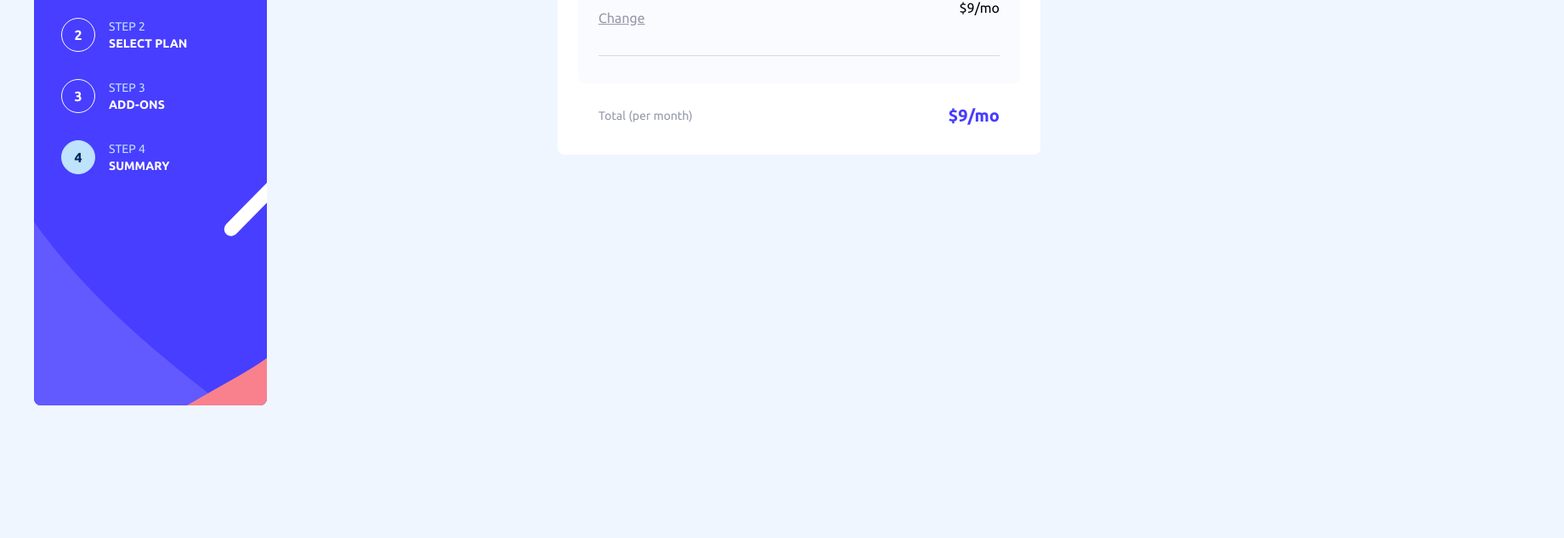
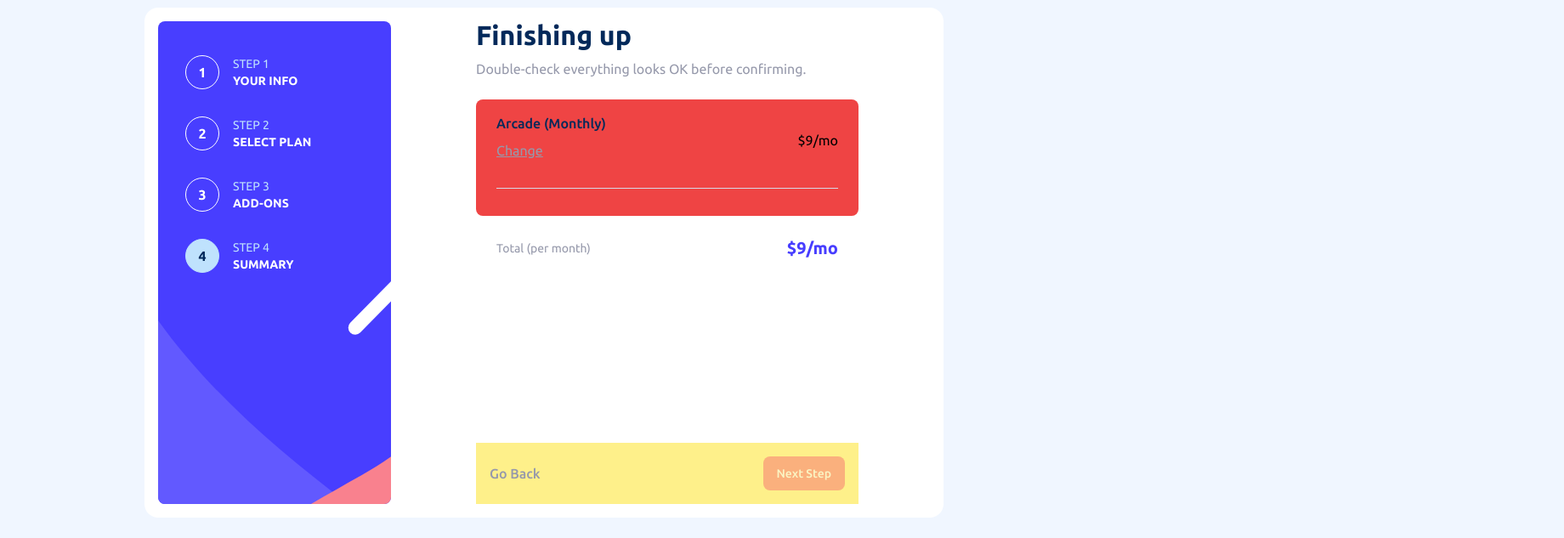
Before and after one commit to DeyanTopalov/multi-step-form, a Next.js app: page / in a window 1280 px wide. Shown: the part 91-724 px from the top of the page at 85% size, 1840 px wide, since content can reach past the window. Built offline with nearby package versions, Linux system fonts and the light colour scheme.

Commit message:
updates 24.08

```diff
--- a/app/page.tsx
+++ b/app/page.tsx
@@ -2,7 +2,7 @@ import { FormCard } from "@components/FormCard";
 
 export default function Home() {
   return (
-    <section className="h-full w-full">
+    <section className="-z-10 h-full w-full max-w-[58.75rem] md:h-auto md:place-self-center md:overflow-hidden md:rounded-2xl md:bg-white md:p-4 md:pr-[6.25rem]">
       <FormCard />
     </section>
   );
--- a/components/FormCard.tsx
+++ b/components/FormCard.tsx
@@ -24,11 +24,11 @@ export const FormNav = ({ currentStep }: { currentStep: number }) => {
       </div>
       <ol
         role="list"
-        className="mt-8 flex items-center justify-center gap-4 md:mt-10 md:flex-col md:items-start md:gap-8 md:pl-8"
+        className="z-20 mt-8 flex items-center justify-center gap-4 md:mt-10 md:flex-col md:items-start md:gap-8 md:pl-8"
       >
         {steps.map((step, index) => (
           <li key={step.id} className="">
-            <div className="flex items-center justify-start md:gap-4">
+            <div className="z-20 flex items-center justify-start md:gap-4">
               <div
                 className={` ${index + 1 === currentStep ? "border-clr-light-blue bg-clr-light-blue text-clr-marine-blue" : "border-white text-white"} flex size-10 items-center justify-center rounded-full border font-bold transition-all duration-300 ease-in-out`}
               >
@@ -171,12 +171,13 @@ export const FormCard = () => {
 
   // grid w-full gap-6 md:grid-cols-2
   return (
-    <div className="relative flex h-full w-full flex-col md:grid md:grid-cols-2">
+    <div className="relative flex h-full w-full flex-col md:flex-row md:justify-between md:gap-1">
+      {/* relative flex h-full w-full flex-col md:grid md:grid-cols-2 */}
       {/* className="flex h-full w-full flex-col justify-between gap-6 md:grid md:grid-cols-2" */}
       <FormNav currentStep={currentStep} />
       {/* with flex due to the footer, the layout on step 3 is sht */}
       <form
-        className="mb-10"
+        className="md:transparent mb-10 md:relative md:mb-0 md:w-full md:max-w-[450px]"
         onSubmit={handleSubmit(onSubmit)}
 
         // className="mx-4 -mt-[4.5rem] grid gap-4 rounded-lg bg-white px-6 py-8 md:mt-0"
@@ -411,7 +412,7 @@ export const FormCard = () => {
         {/* Step 4 */}
         {/* -mt-[4.5rem] */}
         {currentStep === 4 && (
-          <section className="mx-4 grid -translate-y-[4.5rem] rounded-lg bg-white px-6 py-8 md:mt-0">
+          <section className="mx-4 grid -translate-y-[4.5rem] rounded-lg bg-white px-6 py-8 md:mx-0 md:translate-y-0 md:bg-transparent md:px-0 md:py-0">
             <div className="mb-6 grid gap-3">
               <h2 className="text-2xl font-bold text-clr-marine-blue md:text-[2rem]">
                 {steps[currentStep - 1].title}
@@ -420,7 +421,8 @@ export const FormCard = () => {
                 {steps[currentStep - 1].description}
               </p>
             </div>
-            <div className="wrapper grid w-full rounded-lg bg-clr-alabaster px-4 py-4 md:px-6">
+            <div className="wrapper grid w-full rounded-lg bg-red-500 px-4 py-4 md:px-6">
+              {/* bg-clr-alabaster */}
               <div className="flexwraper_for_the_plan flex w-full items-center justify-between border-b border-clr-light-gray pb-3 md:pb-6">
                 <div className="grid place-items-start">
                   <p className="text-base font-medium text-clr-marine-blue">
@@ -483,7 +485,7 @@ export const FormCard = () => {
             </Button> */}
           </section>
         )}
-        <div className="absolute bottom-0 flex h-[4.5rem] w-full items-center justify-between bg-white px-4">
+        <div className="absolute bottom-0 flex h-[4.5rem] w-full items-center justify-between bg-white px-4 md:w-full md:max-w-[450px] md:bg-yellow-200">
           <Button
             onClick={handlePrevStep}
             className="hover:bg-transperent rounded-lg bg-transparent px-0 py-2 text-sm font-medium text-clr-cool-gray hover:text-clr-marine-blue disabled:invisible md:text-base"
```
